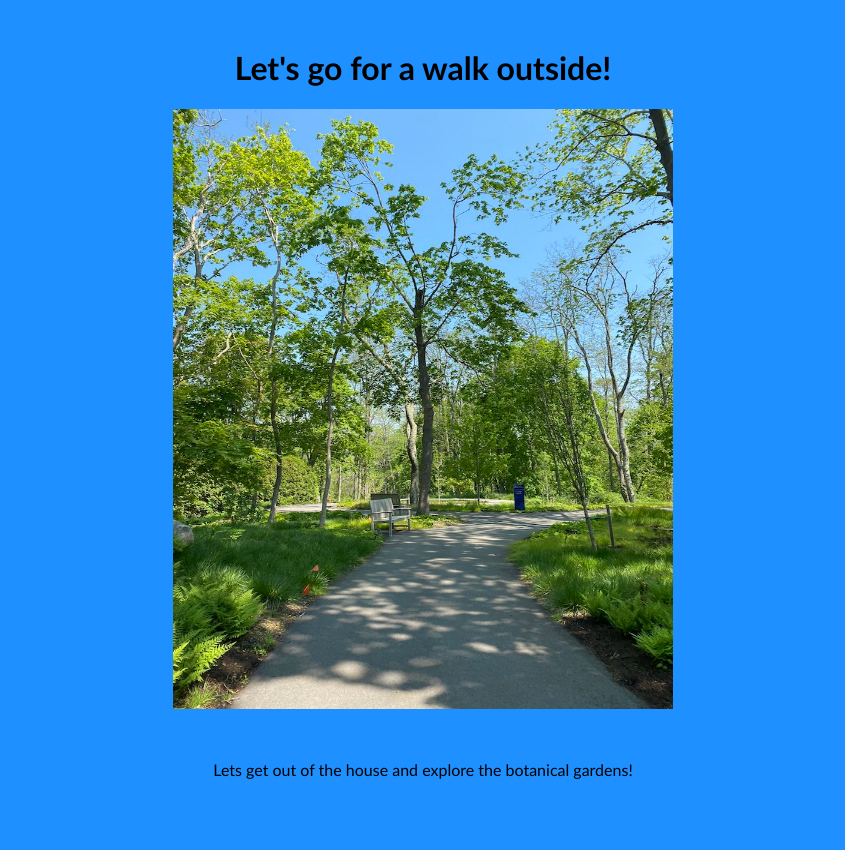
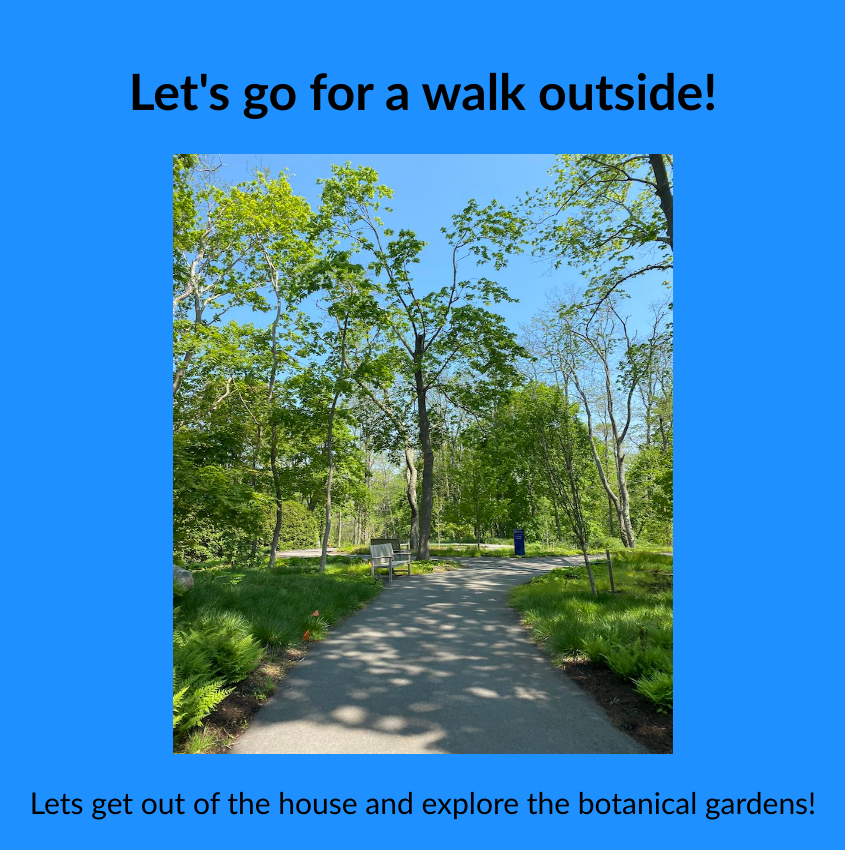
Before and after one commit to itislibby/dms103, a plain HTML site: page index.html in a window 1280 px wide. Shown: the whole page, without its empty margins (217-1062 px from the left). Before the commit the page ends 800 px from the top, so only its background shows below. Drawn offline with Linux system fonts and the light colour scheme.

Commit message:
Update index.html

```diff
--- a/index.html
+++ b/index.html
@@ -2,8 +2,12 @@
 
   <head>
     <style>
-      h1 {text-align: center;}
-      p {text-align: center;}
+      h1 {text-align: center;
+          font-size: 50px;
+         }
+      p {text-align: center;
+        font-size: 30px;
+        }
       body {
         font-family: 'Trebuchet MS', sans-serif;
         background-color:DodgerBlue;
@@ -15,7 +19,6 @@
     <br>
     <h1>Let's go for a walk outside!</h1>
     <p> <img src="https://itislibby.github.io/dms103/image/walkway.jpg" style="width:500px;height:600px;"> </p>
-    <br>
     <p>Lets get out of the house and explore the botanical gardens!<p>
   </body>
 
```
